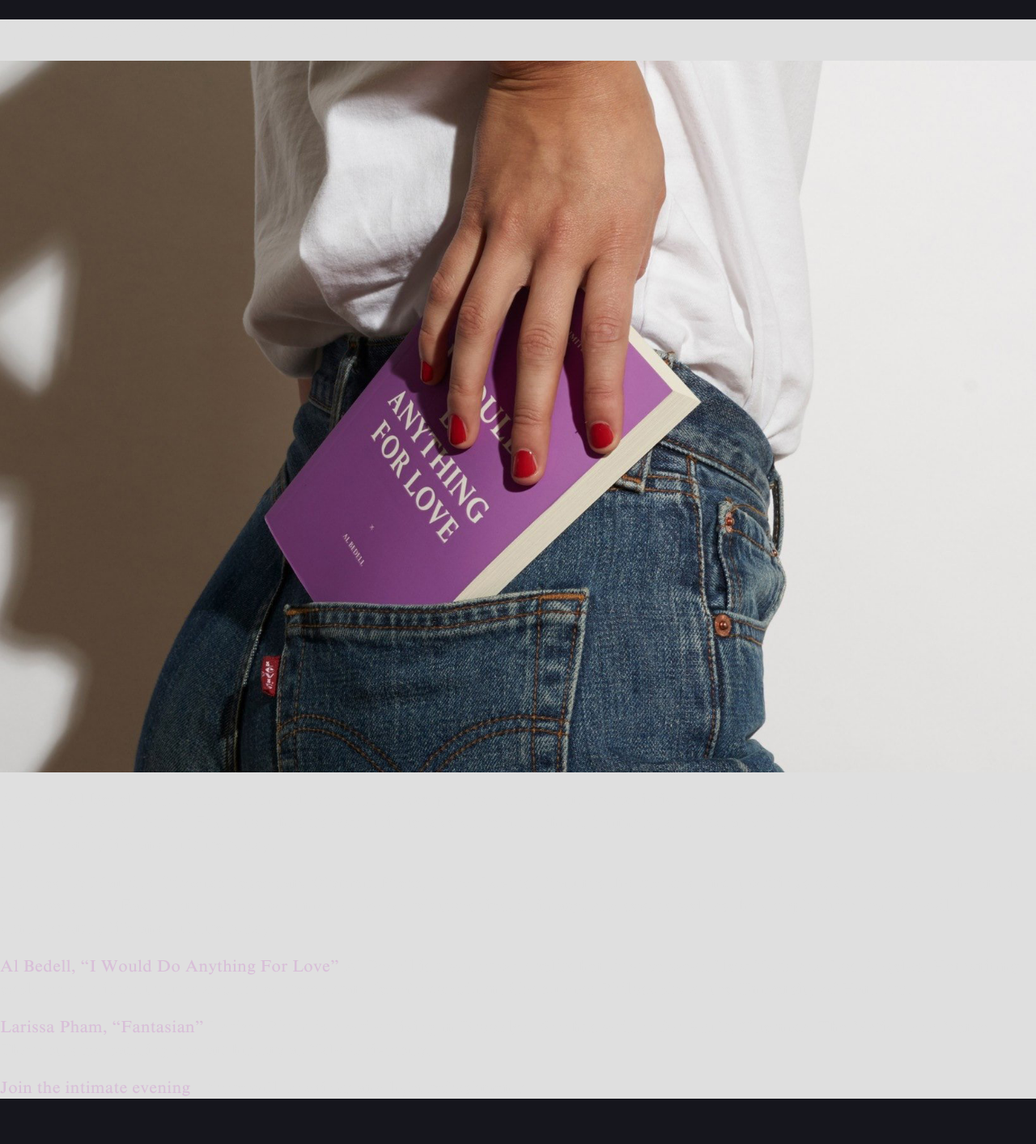
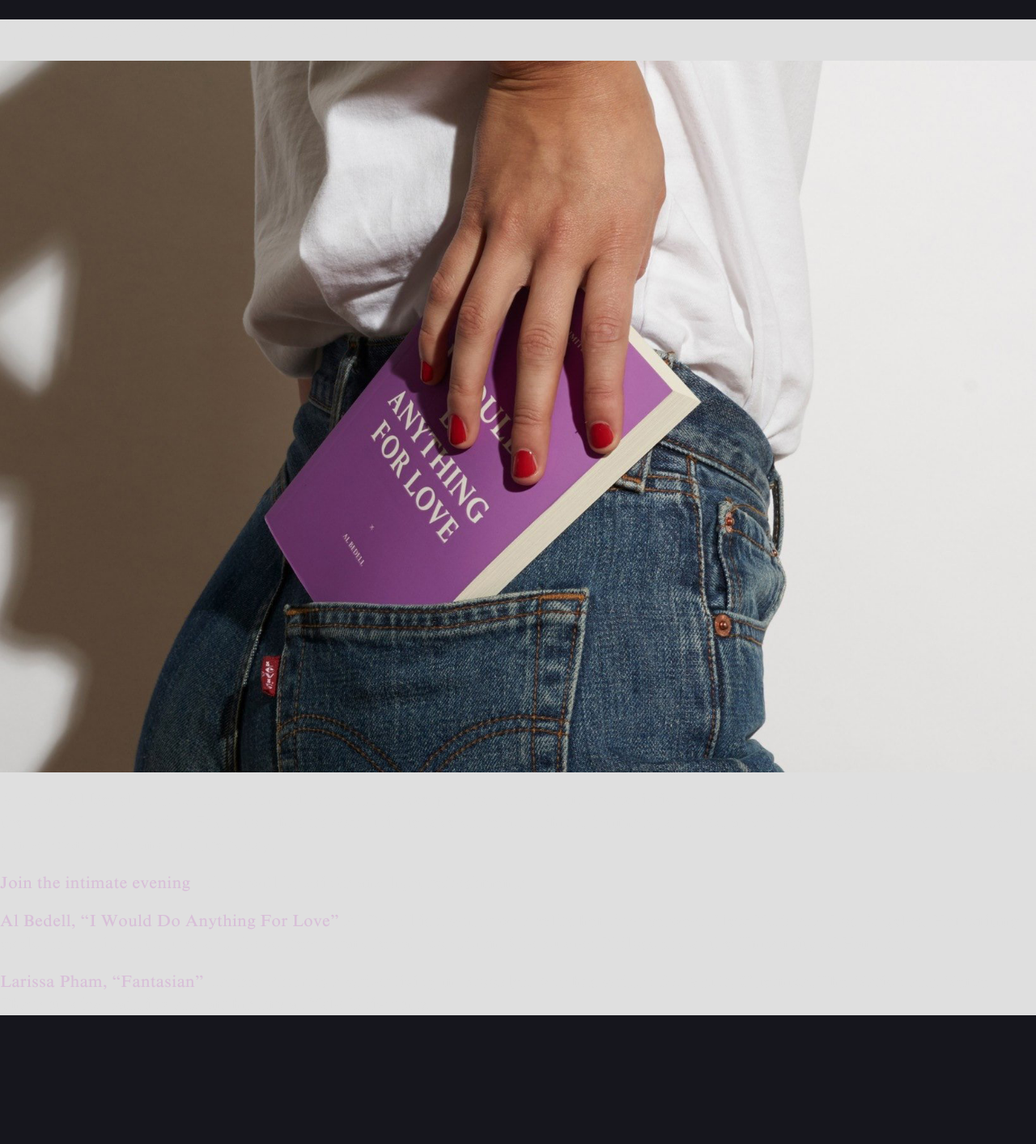
Before and after one commit to nerissacooney/ulises.us, a Jekyll site: the page built from _posts/2017-02-26--new-lovers-erotica-reading-conversation.md, in a window 1280 px wide. Shown: the whole page at 81% size. Built offline with Jekyll 4.4.1, drawn with Linux system fonts in a browser that asks for light colours; nearby versions of some CDN libraries; a script that is not in the unit is left out; after the commit the page ends 1310 px from its top, so only the background shows below that.

Commit message:
Updated 2017-02-26--new-lovers-erotica-reading-conversation.md

```diff
--- a/_posts/2017-02-26--new-lovers-erotica-reading-conversation.md
+++ b/_posts/2017-02-26--new-lovers-erotica-reading-conversation.md
@@ -12,12 +12,10 @@
 
 Authors Al Bedell and Larissa Pham will be reading excerpts from their short erotic fiction published by Badlands Unlimited and part of the "New Lovers" series. Each story has its own unique take on relationships, intimacy, and sex, as well as the complexities that bedevil contemporary life and culture today.
 
-Inspired by Maurice Girodias’ legendary Olympia Press, "New Lovers" features the raw and uncut writings of authors new to the erotic romance genre. Each story has its own unique take on relationships, intimacy, and sex, as well as the complexities that bedevil contemporary life and culture today.
+[Join the intimate evening](https://www.facebook.com/events/326139811117166/) – there will be drinks and light refreshments.
 
 [Al Bedell, “I Would Do Anything For Love”](https://badlandsunlimited.com/books/new-lovers-5-i-would-do-anything-for-love)
 Al Bedell is a writer who splits her time between New York and Los Angeles. Her writing explores quotidian trauma and the contemporary female condition. She studied Philosophy at the University of Hartford.
 
 [Larissa Pham, “Fantasian”](https://badlandsunlimited.com/books/new-lovers-9-fantasian)
 Larissa Pham is a writer living in Brooklyn. She has written for Adult, Guernica, The Nation and Nerve. Pham studied painting and art history at Yale University.
-
-[Join the intimate evening](https://www.facebook.com/events/326139811117166/) – there will be drinks and light refreshments.
```
